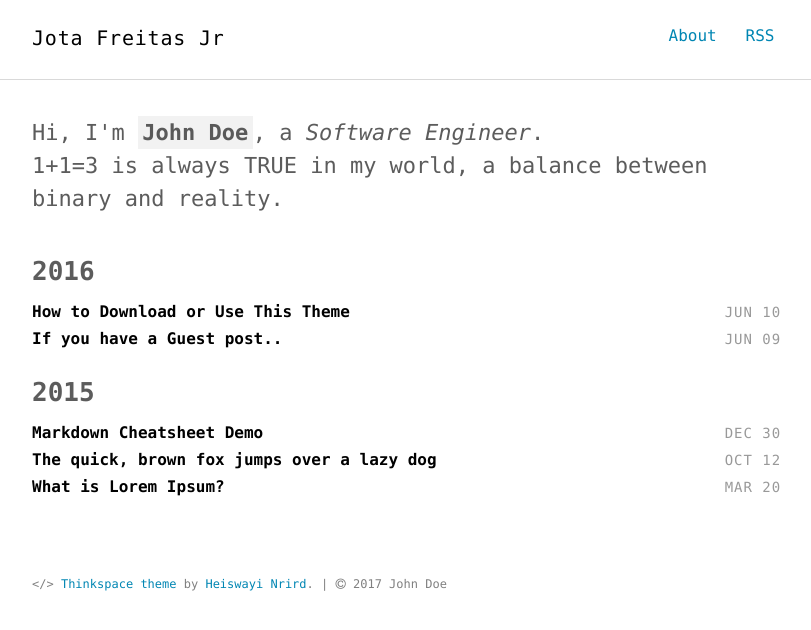
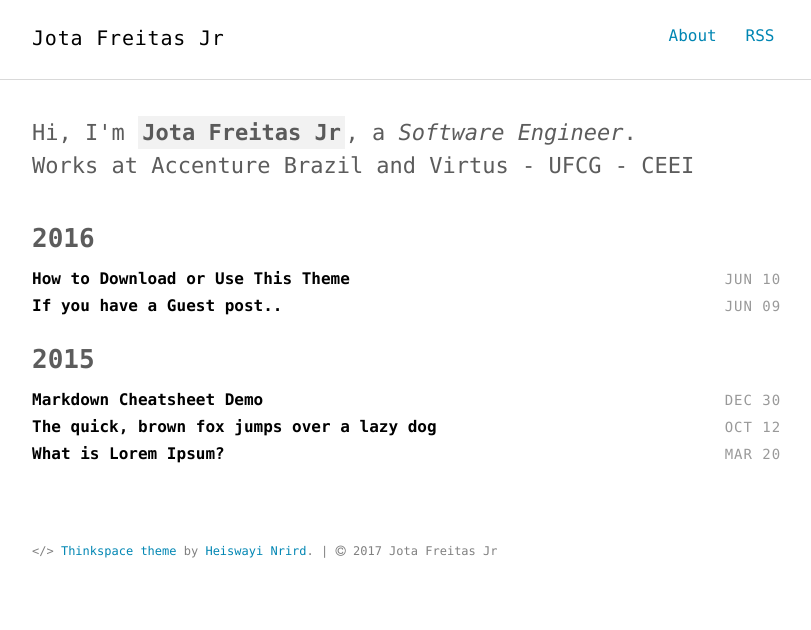
Before and after one commit to jotajr/jotajr.github.io, a Jekyll site: the page built from index.html, in a window 1280 px wide. Shown: the top 630 px of the page, without its empty margins (232-1043 px from the left). Built offline with Jekyll 4.4.1, drawn with Linux system fonts in a browser that asks for light colours.

Commit message:
Alerado novamente o config

```diff
--- a/_config.yml
+++ b/_config.yml
@@ -29,11 +29,11 @@ sass:
 
 # Author settings
 author:
-  name     : "John Doe"
+  name     : "Jota Freitas Jr"
   job      : "Software Engineer"
-  bio      : "1+1=3 is always TRUE in my world, a balance between binary and reality."
+  bio      : "Works at Accenture Brazil and Virtus - UFCG - CEEI "
   thumb    : /images/author.jpg
-  email    : hnrird@gmail.com
+  email    : jotajr@jotajr.com
   url      : http://jotajr.github.io
   github   : http://github.com/jotajr
   twitter  : http://twitter.com/jotajr
```
